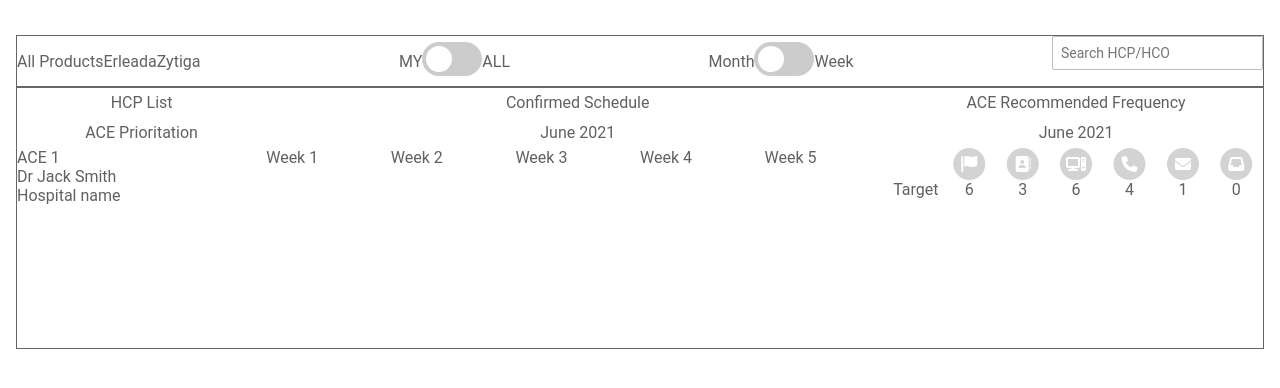
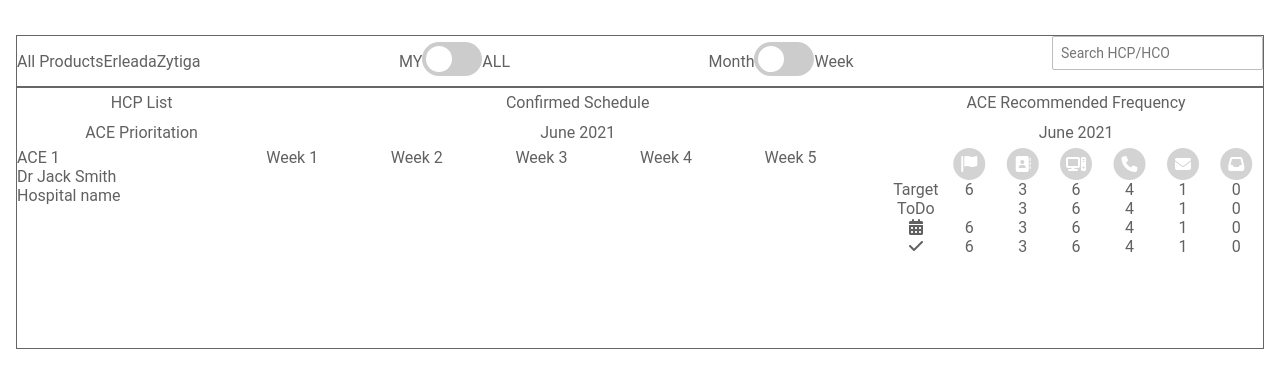
Before and after one commit to Gxerxes/angular-leon-calendar, an Angular app: page / in a window 1280 px wide. Shown: the top 388 px of the page. Built offline with nearby package versions, Linux system fonts and the light colour scheme.

Commit message:
2 files modified, 1 added

```diff
--- a/src/app/product-list/product-list.component.css
+++ b/src/app/product-list/product-list.component.css
@@ -43,13 +43,13 @@
   text-align: center;
 }
 
-.target-container {
+.common-container {
   display: grid;
   grid-auto-columns: minmax(45px, 1fr);
   grid-auto-flow: column;
 }
 
-.target-container div {
+.common-container div {
   text-align: center;
 }
 
--- a/src/app/product-list/product-list.component.html
+++ b/src/app/product-list/product-list.component.html
@@ -94,8 +94,39 @@
             </span>
           </div>
         </div>
-        <div class="target-container">
+        <div class="common-container target-container">
           <div>Target</div>
+          <div>6</div>
+          <div>3</div>
+          <div>6</div>
+          <div>4</div>
+          <div>1</div>
+          <div>0</div>
+        </div>
+        <div class="common-container todo-container">
+          <div>ToDo</div>
+          <div><i class="fa-solid fa-circle-2"></i></div>
+          <div>3</div>
+          <div>6</div>
+          <div>4</div>
+          <div>1</div>
+          <div>0</div>
+        </div>
+        <div class="common-container calc-container">
+          <div>
+            <i class="fa-solid fa-calendar-days"></i>
+          </div>
+          <div>6</div>
+          <div>3</div>
+          <div>6</div>
+          <div>4</div>
+          <div>1</div>
+          <div>0</div>
+        </div>
+        <div class="common-container check-container">
+          <div>
+            <i class="fa-solid fa-check"></i>
+          </div>
           <div>6</div>
           <div>3</div>
           <div>6</div>
```
Also changed, not shown: src/app/week/week.component.ts (added).
